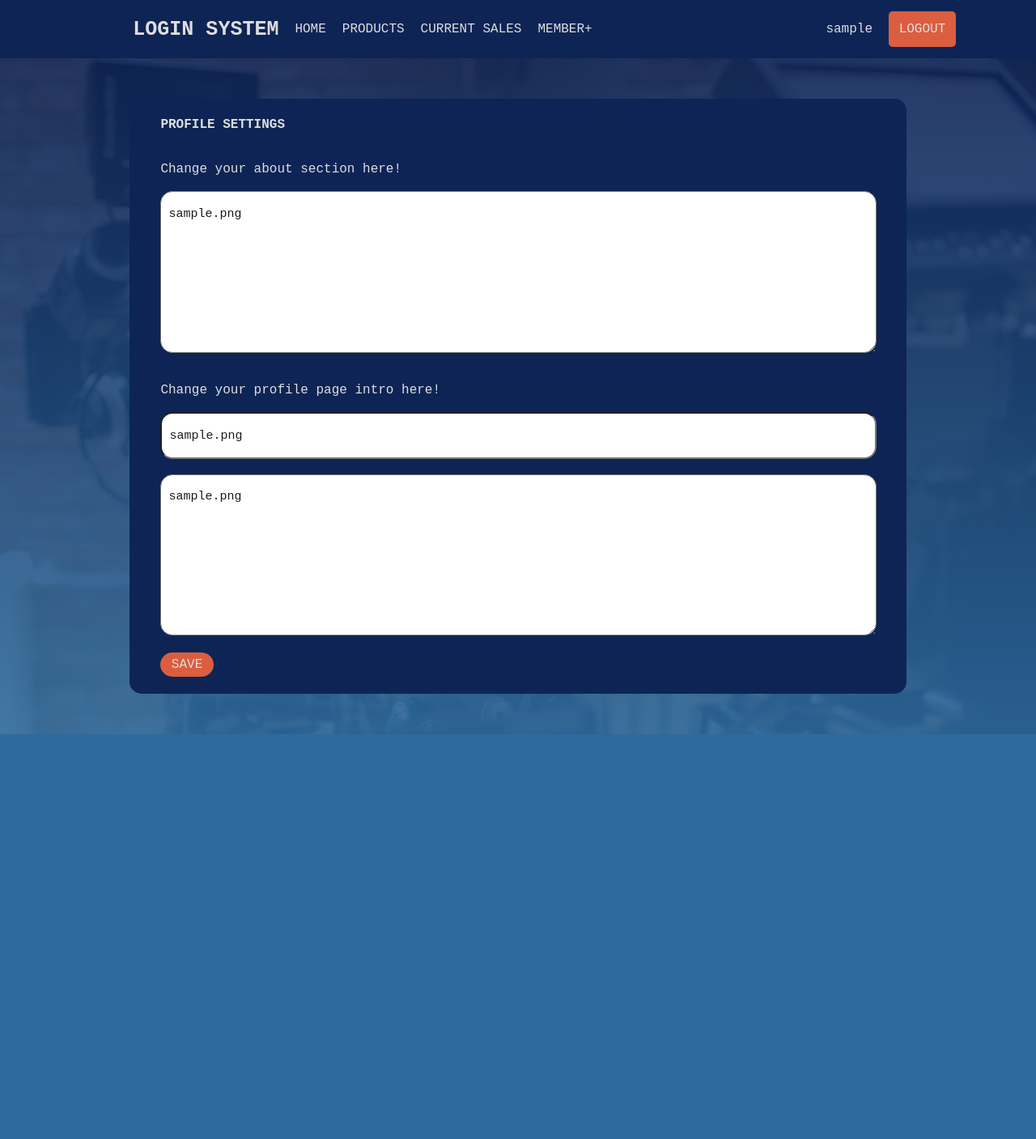
After one commit to Erney-Marka/loginSystemOOP, a PHP site: page /profilesettings.php in a window 1280 px wide. The commit adds this page. Shown: the whole page at 81% size. Run offline with PHP 8.4, Linux system fonts and the light colour scheme; the visitor is signed in with stand-in values (Sample User, id 1); tables that the repository leaves empty hold one stand-in row (values such as "Sample post").

Commit message:
commit 0.4

```diff
--- a/classes/profileinfo-view.classes.php
+++ b/classes/profileinfo-view.classes.php
@@ -2,4 +2,21 @@
 
 class ProfileInfoView extends ProfileInfo {
 
+    public function fetchAbout($userId) {
+        $profileInfo = $this->getProfileInfo($userId);
+
+        echo $profileInfo[0]['profiles_about'];
+    }
+
+    public function fetchTitle($userId) {
+        $profileInfo = $this->getProfileInfo($userId);
+
+        echo $profileInfo[0]['profiles_introtitle'];
+    }
+
+    public function fetchText($userId) {
+        $profileInfo = $this->getProfileInfo($userId);
+
+        echo $profileInfo[0]['profiles_introtext'];
+    }
 }
--- a/classes/signup.classes.php
+++ b/classes/signup.classes.php
@@ -42,7 +42,7 @@ class Signup extends Dbh {
 
     protected function getUserId($uid) {
 
-        $sql = "SELECT users_username FROM users WHERE users_id = ?;";
+        $sql = "SELECT users_id FROM users WHERE users_username = ?;";
         $stmt = $this->connect()->prepare($sql);
 
         if (!$stmt->execute(array($uid))) {
--- /dev/null
+++ b/profilesettings.php
@@ -0,0 +1,47 @@
+<?php
+require_once "header.php";
+require_once "classes/dbh.classes.php";
+require_once "classes/profileinfo.classes.php";
+require_once "classes/profileinfo-view.classes.php";
+
+$profileInfo = new ProfileInfoView();
+?>
+
+<section class="background__picture">
+    <div class="profilesettings__container">
+
+        <div class="hull__block"></div>
+
+        <form action="includes/profileinfo.inc.php" method="post" class="profilesettings__form">
+
+            <div class="form__settings">
+                <label for="" class="white__text title__formsetting">PROFILE SETTINGS</label>
+            </div>
+
+            <div class="form__settings">
+                <label for="" class="label__settings white__text">Change your about section here!</label>
+                <textarea name="about" class="textarea__settings" id="" rows="10" cols="200" placeholder="Profile about section..."><?php $profileInfo->fetchAbout($_SESSION['userid']); ?></textarea>
+            </div>
+
+            <div class="form__settings">
+                <label for="" class="label__settings white__text">Change your profile page intro here!</label>
+                <input type="text" name="title" class="input__settings" placeholder="Profile title..." value="<?php $profileInfo->fetchTitle($_SESSION['userid']);?>">
+                <textarea name="introtext" class="textarea__settings" id="" rows="10" cols="200" placeholder="Profile introduction..."><?php $profileInfo->fetchText($_SESSION['userid']); ?></textarea>
+            </div>
+
+            <div class="form__settings">
+                <button type="submit" name="submit" class="btn__settings white__text">SAVE</button>
+            </div>
+
+        </form>
+
+        <div class="hull__block"></div>
+
+    </div>
+</section>
+<section>
+    <div class="block"></div>
+</section>
+</body>
+
+</html>
--- a/style/main.css
+++ b/style/main.css
@@ -9,7 +9,7 @@
 
 .container,
 .form__login {
-    background-color: rgb(28, 27, 27);
+    background-color: rgb(14, 36, 85);
 }
 
 a {
@@ -40,28 +40,30 @@ li {
 .btn__login {
     margin: 25% auto;
     padding: 22%;
-    background-color: cornflowerblue;
+    background-color: rgb(218, 94, 63);
     cursor: pointer;
     border-radius: 5px;
     border: none;
     color: #dedede;
 }
 
-.btn:hover,
-.btn__section:hover {
-    background-color: rgb(79, 115, 182);
+.btn__section:hover,
+.btn__login:hover,
+.btn__settings:hover {
+    background-color: rgb(167, 32, 61);
     transition: 0.2s;
 }
 
 
 /*  */
 .background__picture {
-    background: linear-gradient(rgba(20, 22, 32, 0.9), rgba(20, 22, 32, 0.9)), url("../img/background-image.jpg") no-repeat center center;
+    background: linear-gradient(rgba(14, 36, 85, 0.9), rgba(46, 106, 158, 0.9)), url("../img/background-image.jpg") no-repeat center center;
     background-size: cover;
 }
 
 .small__image {
     height: 250px;
+    border-radius: 10px;
 }
 
 .title {
@@ -90,7 +92,7 @@ li {
 
 /* FORM */
 .line {
-    border-left: 4px solid cornflowerblue;
+    border-left: 4px solid rgb(14, 36, 85);
 }
 
 /* Основное расположение */
@@ -165,7 +167,7 @@ li {
 
 /* Кнопки */
 .btn__section {
-    background-color: cornflowerblue;
+    background-color: rgb(218, 94, 63);
     cursor: pointer;
     border: none;
     border-radius: 5px;
@@ -177,7 +179,7 @@ li {
 
 .block {
     min-height: 500px;
-    background-color: rgb(20, 22, 32);
+    background-color: rgb(46, 106, 158);
 }
 
 /* PROFILE PAGE */
@@ -188,7 +190,7 @@ li {
 
 .profile__wrapper {
     display: flex;
-    align-items: center;
+    align-items: flex-start;
     flex-wrap: wrap;
 }
 
@@ -225,6 +227,7 @@ li {
     left: 5%;
     bottom: 5%;
 }
+
 .profile__btn:hover {
     transition: 0.2s;
     padding: 3% 3%;
@@ -233,7 +236,7 @@ li {
 
 .profile__about {
     min-width: 180px;
-    background-color: rgb(28, 27, 27);
+    background-color: rgb(14, 36, 85);
     border-bottom-right-radius: 10px;
     border-bottom-left-radius: 10px;
 }
@@ -259,19 +262,25 @@ li {
 }
 
 .profile__info {
-    background-color: rgb(28, 27, 27);
+    background-color: rgb(14, 36, 85);
     border-radius: 10px;
     padding: 1%;
 }
 
-.info__title, .info_paragraph, .posts__title {
+.info__title,
+.info_paragraph,
+.posts__title {
     text-align: left;
     margin: 1% auto 2% 3%;
 }
-.post__title, .post__text, .post__date {
+
+.post__title,
+.post__text,
+.post__date {
     text-align: left;
     margin: 1% auto 2% 2%;
 }
+
 .post__date {
     font-size: 12px;
 }
@@ -288,10 +297,69 @@ li {
     padding: 1%;
     margin-top: 1%;
 }
+
 .post__line {
     border-left: 3px solid rgb(28, 27, 27);
     margin-left: 1%;
 }
+
 .posts__title {
     font-weight: 800;
 }
+
+/* PROFILE SETTINGS PAGE */
+.profilesettings__container {
+    height: 100%;
+    margin: 0 auto;
+}
+
+.hull__block {
+    height: 50px;
+}
+.profilesettings__form {
+    max-width: 75%;
+    display: flex;
+    flex-direction: column;
+    background-color: rgb(14, 36, 85);
+    border-radius: 15px;
+}
+.form__settings {
+    margin-left: 4%;
+    padding-left: 0;
+    display: flex;
+    flex-direction: column;
+}
+
+.title__formsetting {
+    margin: 15% auto 0 0;
+    font-weight: 900;
+}
+.textarea__settings {
+    border-radius: 15px;
+    padding: 2% 1% 1% 1%;
+    width: 96%;
+    margin-left: 0;
+    font-size: 15px;
+}
+.input__settings {
+    border-radius: 15px;
+    padding: 2% 1% 2% 1%;
+    width: 96%;
+    margin-left: 0;
+    margin-bottom: 2%;
+    font-size: 15px;
+}
+
+.label__settings {
+    margin: 4% auto 2% 0;
+    padding-left: 0;
+}
+.btn__settings {
+    padding: 15% 35%;
+    margin-top: 55%;
+    margin-bottom: 55%;
+    border-radius: 20px;
+    border: none;
+    background-color: rgb(218, 94, 63);
+    cursor: pointer;
+}
```
Also changed, not shown: includes/profileinfo.inc.php (added, +23 -0 lines), index.php (+7 -9 lines), profile.php (+26 -5 lines).
